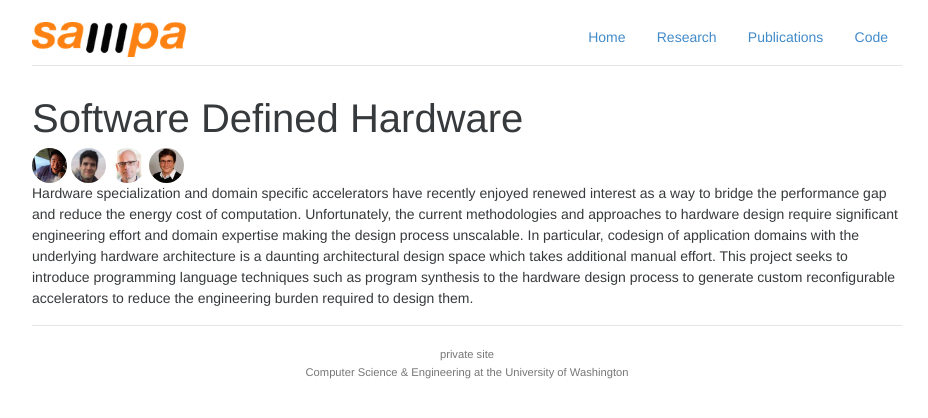
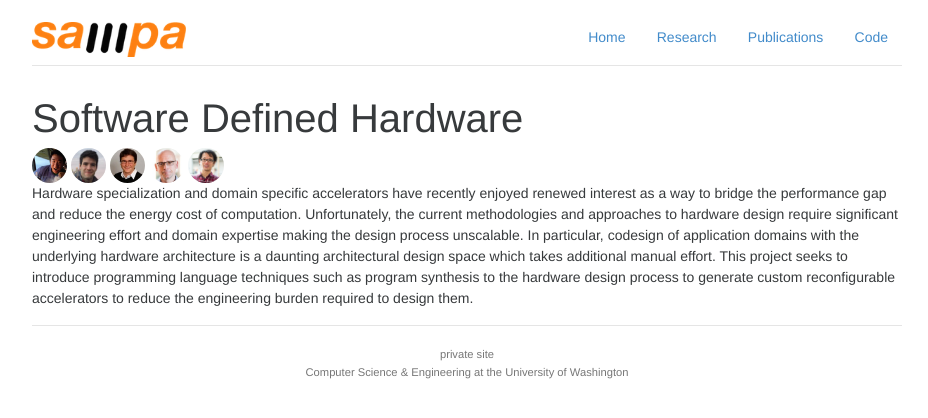
Before and after one commit to uwsampa/sampa-public, a Jekyll site: the page built from _projects/sdh-project.md, in a window 1280 px wide. Shown: the top 418 px of the page, without its empty margins (173-1101 px from the left). Built offline with Jekyll 4.4.1, drawn with Linux system fonts in a browser that asks for light colours; nearby versions of some CDN libraries; Markdown is read by kramdown in place of the engine named in the settings.

```diff
--- a/_data/people.yml
+++ b/_data/people.yml
@@ -371,6 +371,7 @@ akcheung:
     role: collab
     webpage: "https://homes.cs.washington.edu/~akcheung/"
     bio: "Assistant Professor, UW CSE Department"
+    image: /img/people/akcheung.png
 
 preston:
     display_name: Preston Briggs
```
Also changed, not shown: _projects/sdh-project.md (+2 -1 lines), img/people/akcheung.png (added).
